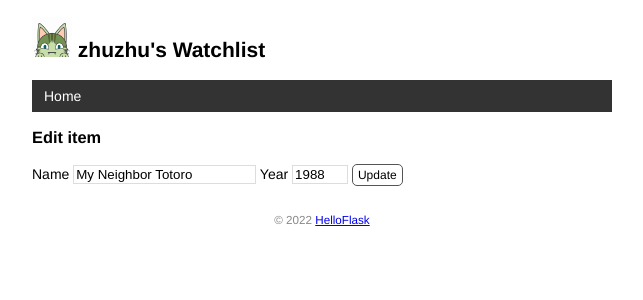
After one commit to wemozj/watchlist, a Flask app: page /movie/edit/1 in a window 1280 px wide. The commit adds this page. Shown: the top 300 px of the page, without its empty margins (318-961 px from the left). Run offline with Flask 2, Linux system fonts and the light colour scheme; data comes from the database, SQL or seed files in the repository; both versions use the stored data as it was after the commit.

Commit message:
Create, edit and delete item by form

```diff
--- a/app.py
+++ b/app.py
@@ -107,9 +107,32 @@ def index():
     return render_template('index.html',  user=user, movies=movies)
 
 
-@app.route('/user/<name>')
-def user_page(name):
-    return 'User %s' % name
+@app.route('/movie/edit/<int:movie_id>', methods=['GET', 'POST'])
+def edit(movie_id):
+    movie = Movie.query.get_or_404(movie_id)  # 返回 movie_id 对应的记录，没找到则返回 404 错误响应
+
+    if request.method == 'POST':
+        title = request.form['title']
+        year = request.form['year']
+        if not title or not year or len(year) > 4 or len(title) > 60:
+            flash('Invalid input.', 'error')  # 显示错误提示
+            return redirect(url_for('index'))
+        movie.title = title  # 更新
+        movie.year = year
+        db.session.commit()  # 提交数据库会话
+        flash("Item updated.")
+        return redirect(url_for('index'))
+
+    return render_template('edit.html', movie=movie)
+
+
+@app.route('/movie/delete/<int:movie_id>', methods=['POST'])
+def delete(movie_id):
+    movie = Movie.query.get_or_404(movie_id)  # 获取电影记录
+    db.session.delete(movie)  # 删除记录
+    db.session.commit()
+    flash('Item deleted.')
+    return redirect(url_for('index'))  # 重定向主页
 
 
 @app.route('/test')
--- a/static/style.css
+++ b/static/style.css
@@ -122,3 +122,7 @@ input[name=year] {
     border-color: #b8daff;
     border-radius: 5px;
 }
+
+.inline-form {
+    display: inline;
+}
--- a/templates/base.html
+++ b/templates/base.html
@@ -24,7 +24,7 @@
     </nav>
     {% block content %}{% endblock %}
     <footer>
-        <small>&copy; 2018 <a href="http://helloflask.com/tutorial">HelloFlask</a></small>
+        <small>&copy; 2022 <a href="http://helloflask.com/tutorial">HelloFlask</a></small>
 	</footer>
 </body>
 </html>
--- /dev/null
+++ b/templates/edit.html
@@ -0,0 +1,10 @@
+{% extends 'base.html' %}
+
+{% block content %}
+<h3>Edit item</h3>
+<form method="post">
+    Name <input type="text" name="title" autocomplete="off" required value="{{ movie.title }}">
+    Year <input type="text" name="year" autocomplete="off" required value="{{ movie.year }}">
+    <input class="btn" type="submit" name="submit" value="Update">
+</form>
+{% endblock %}
--- a/templates/index.html
+++ b/templates/index.html
@@ -12,7 +12,10 @@
     <li>{{ movie.title }} - {{ movie.year }}
         <span class="float-right">
             <a class="imdb" href="https://www.imdb.com/find?q={{ movie.title }}" target="_blank" title="Find this movie on IMDb">IMDb</a>
-
+            <a class="btn" href="{{ url_for('edit', movie_id=movie.id) }}" >Update</a>
+            <form class="inline-form" method="post" action="{{ url_for('delete', movie_id=movie.id) }}">
+                <input class="btn" type="submit" name="delete" value="Delete" onclick="return confirm('Are you sure?')">
+            </form>
         </span>
     </li>
     {% endfor %}
```
Also changed, not shown: data.db.
